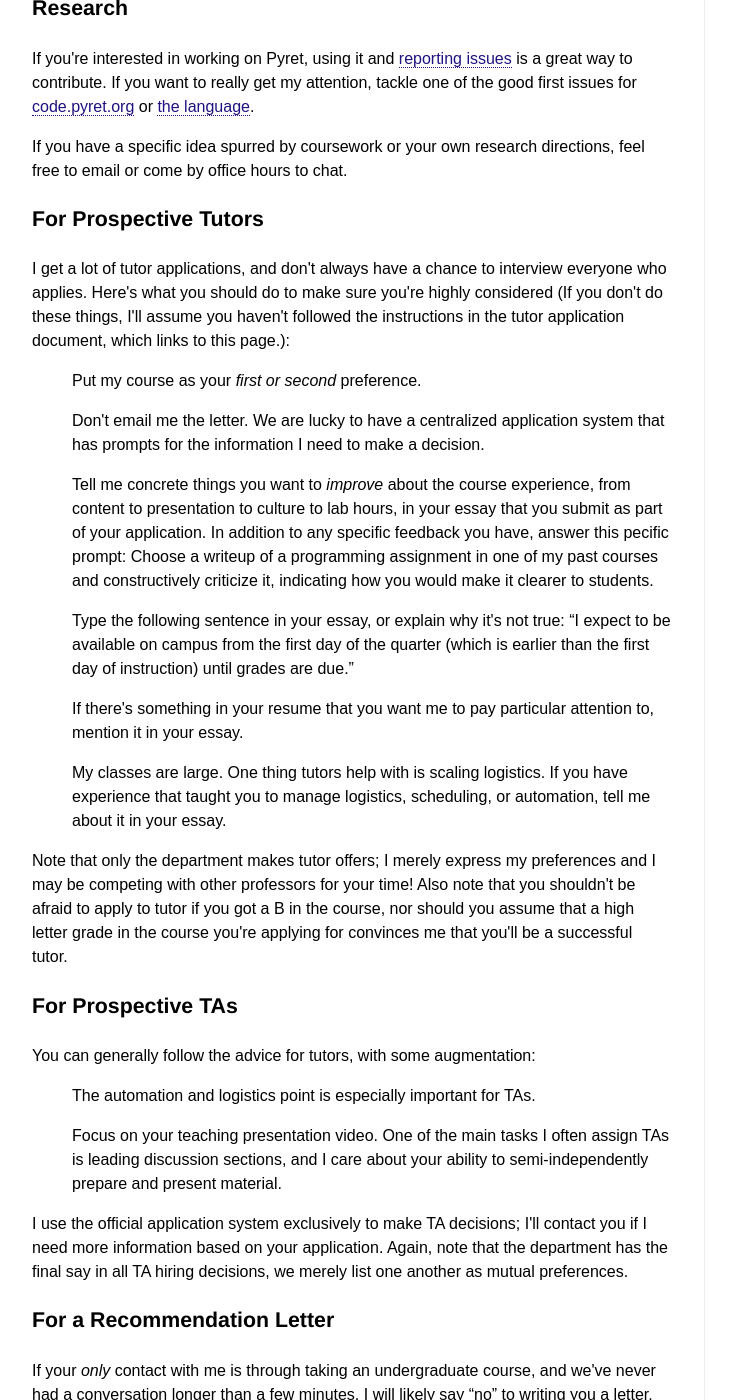
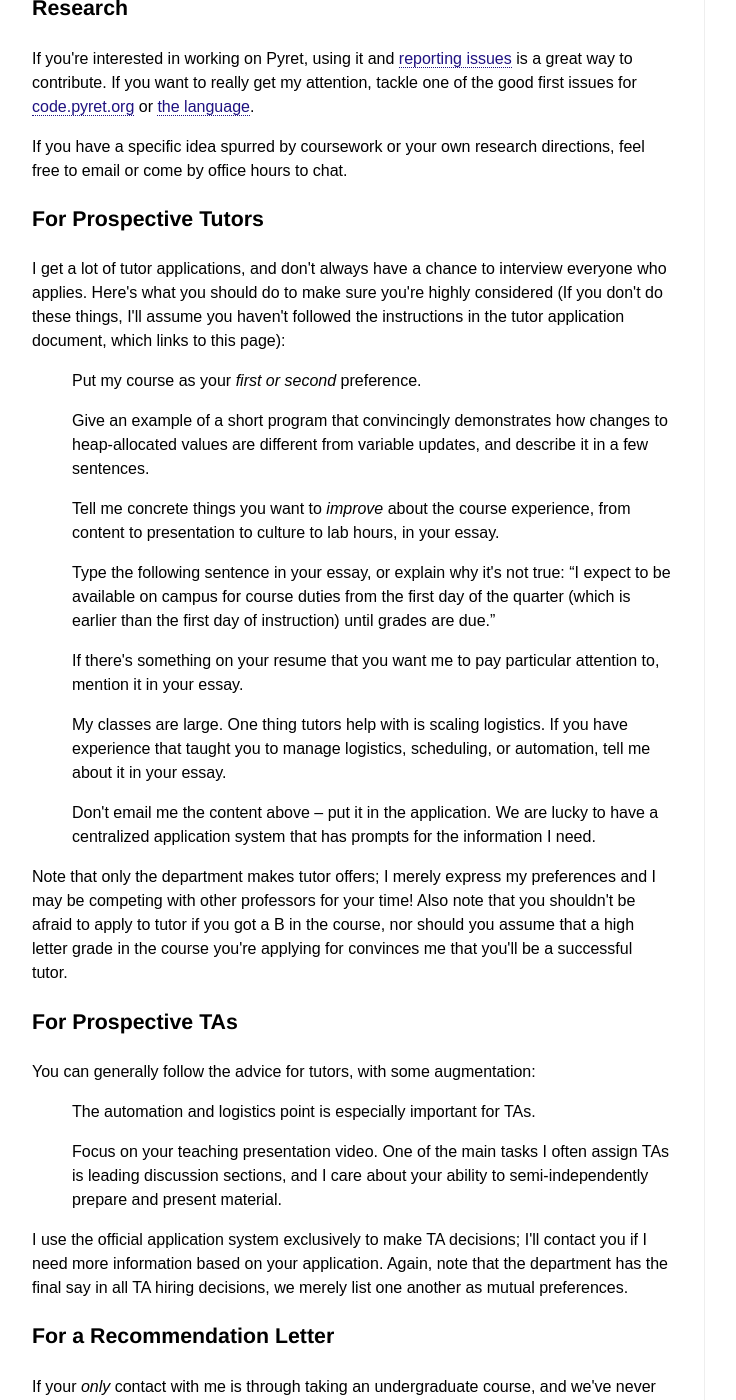
Before and after one commit to jpolitz/jpolitz.github.com, a Jekyll site: the page built from contact/index.html, in a window 1280 px wide and 1400 px high, scrolled down 1455 px. Shown: the whole window, without its empty margins (48-784 px from the left). Built offline with Jekyll 4.4.1, drawn with Linux system fonts in a browser that asks for light colours.

Commit message:
tutor application updates

```diff
--- a/contact/index.html
+++ b/contact/index.html
@@ -91,32 +91,35 @@ directions, feel free to email or come by office hours to chat.</p>
 I get a lot of tutor applications, and don't always have a chance to interview
 everyone who applies. Here's what you should do to make sure you're highly
 considered (If you don't do these things, I'll assume you haven't followed the
-instructions in the tutor application document, which links to this page.):
+instructions in the tutor application document, which links to this page):
 
 <ul>
 
 <li>Put my course as your <em>first or second</em> preference.</li>
 
-<li>Don't email me the letter. We are lucky to have a centralized application
-system that has prompts for the information I need to make a decision.</li>
+<li>Give an example of a short program that convincingly demonstrates how
+changes to heap-allocated values are different from variable updates, and
+describe it in a few sentences.</li>
 
 <li>Tell me concrete things you want to <em>improve</em> about the course
-experience, from content to presentation to culture to lab hours, in your essay
-that you submit as part of your application. In addition to any specific
-feedback you have, answer this pecific prompt: Choose a writeup of a
-programming assignment in one of my past courses and constructively criticize
-it, indicating how you would make it clearer to students.</li>
+experience, from content to presentation to culture to lab hours, in your
+essay.</li>
 
 <li>Type the following sentence in your essay, or explain why it's not true: “I
-expect to be available on campus from the first day of the quarter (which is
-earlier than the first day of instruction) until grades are due.”</li>
+expect to be available on campus for course duties from the first day of the
+quarter (which is earlier than the first day of instruction) until grades are
+due.”</li>
 
-<li>If there's something in your resume that you want me to pay particular
+<li>If there's something on your resume that you want me to pay particular
 attention to, mention it in your essay.</li>
 
 <li>My classes are large. One thing tutors help with is scaling logistics. If
 you have experience that taught you to manage logistics, scheduling, or
 automation, tell me about it in your essay. </li>
+
+<li>Don't email me the content above – put it in the application. We are lucky
+to have a centralized application system that has prompts for the information I
+need.</li>
 
 </ul>
 
```
